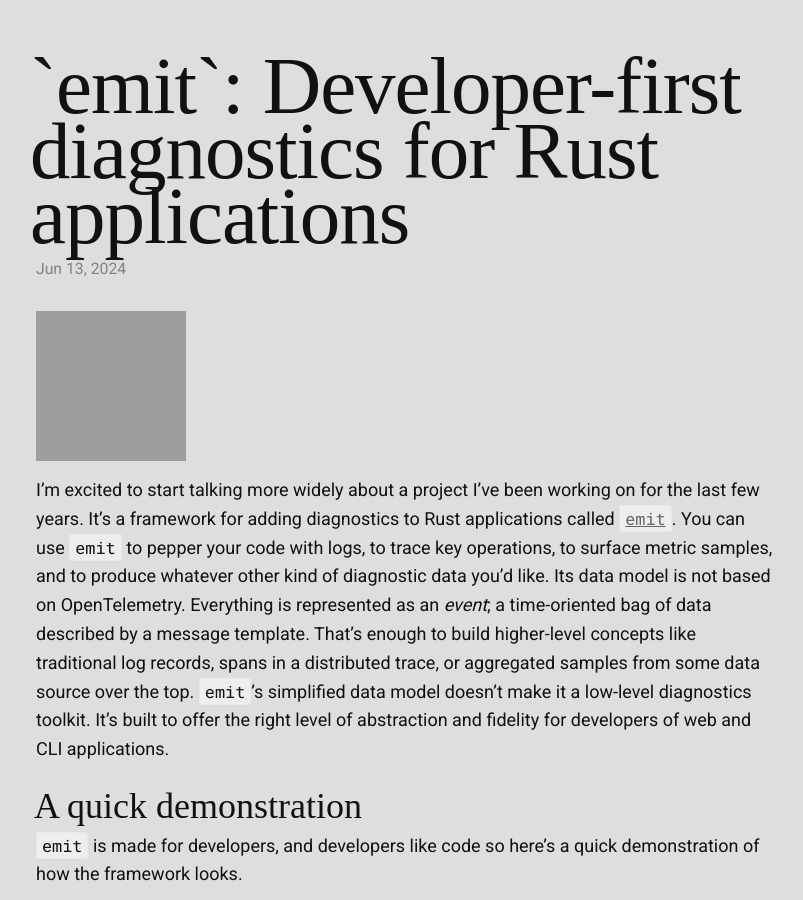
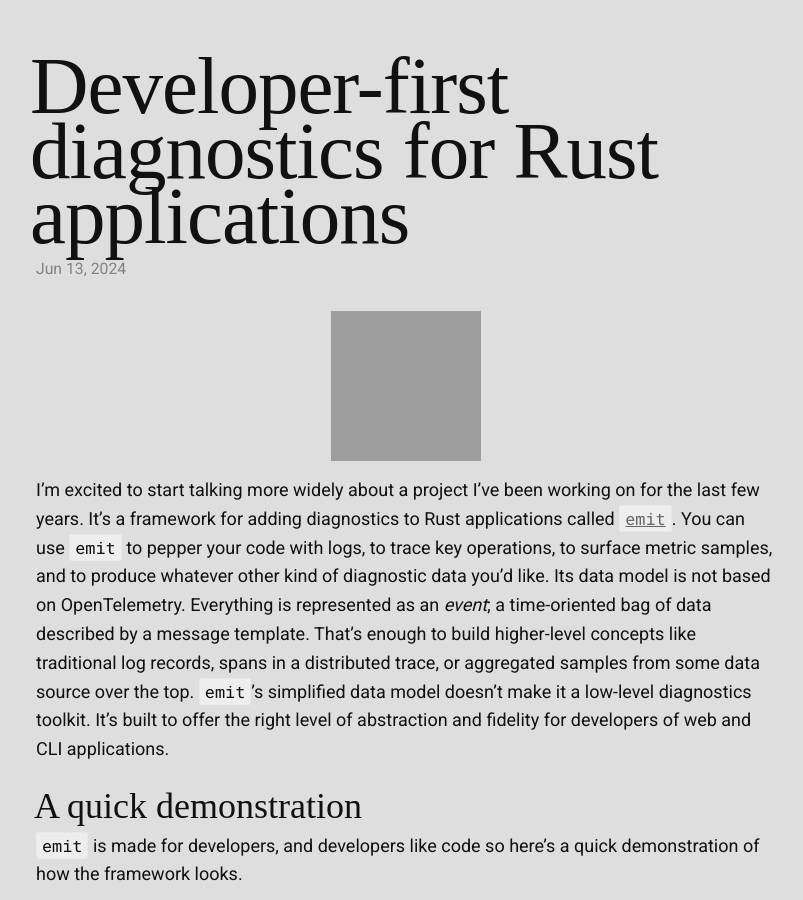
Before and after one commit to KodrAus/KodrAus.github.io, a Jekyll site: the page built from _posts/2024-06-13-introducing-emit.markdown, in a window 1280 px wide and 900 px high. Shown: the whole window, without its empty margins (234-1037 px from the left). Built offline with Jekyll 4.4.1, drawn with Linux system fonts in a browser that asks for light colours; some web fonts are replaced; grey boxes are pictures that could not be loaded.

Commit message:
Update 2024-06-13-introducing-emit.markdown

```diff
--- a/_posts/2024-06-13-introducing-emit.markdown
+++ b/_posts/2024-06-13-introducing-emit.markdown
@@ -1,11 +1,11 @@
 ---
 layout: post
-title: "`emit`: Developer-first diagnostics for Rust applications"
+title: "Developer-first diagnostics for Rust applications"
 date: 2024-06-13 14:00:00 +1000
 categories: rust
 ---
 
-<img src="https://raw.githubusercontent.com/emit-rs/emit/v0.11.0-alpha.4/asset/logo-with-text.svg" alt="The emit logo" width="150" height="150" />
+<img src="https://raw.githubusercontent.com/emit-rs/emit/v0.11.0-alpha.4/asset/logo-with-text.svg" alt="The emit logo" width="150" height="150" style="display: block; margin: 0 auto" />
 
 I'm excited to start talking more widely about a project I've been working on for the last few years. It's a framework for adding diagnostics to Rust applications called [`emit`](https://github.com/emit-rs/emit). You can use `emit` to pepper your code with logs, to trace key operations, to surface metric samples, and to produce whatever other kind of diagnostic data you'd like. Its data model is not based on OpenTelemetry. Everything is represented as an _event_; a time-oriented bag of data described by a message template. That's enough to build higher-level concepts like traditional log records, spans in a distributed trace, or aggregated samples from some data source over the top. `emit`'s simplified data model doesn't make it a low-level diagnostics toolkit. It's built to offer the right level of abstraction and fidelity for developers of web and CLI applications.
 
```
